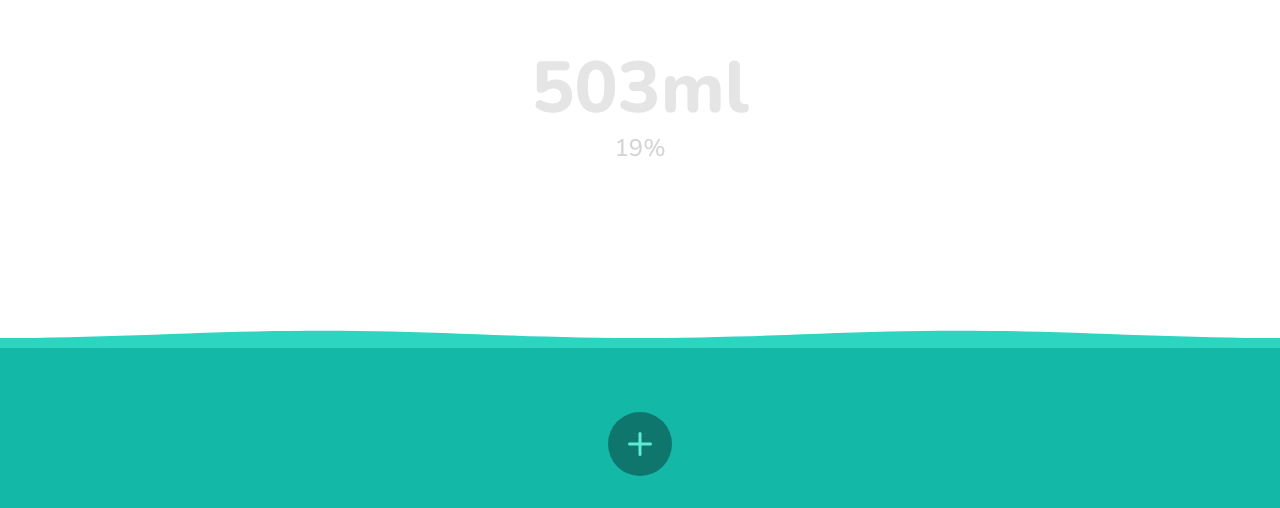
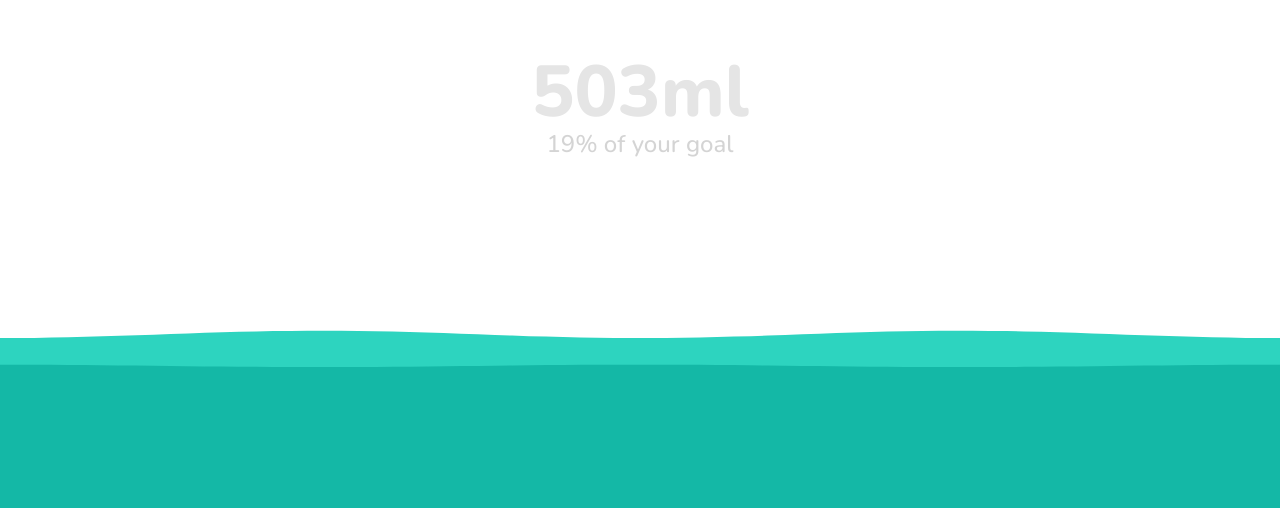
Before and after one commit to brantem/ngombe, a Next.js app: page / in a window 1280 px wide. Shown: the part 292-800 px from the top of the page. Built offline with nearby package versions, Linux system fonts and the light colour scheme.

Commit message:
add cool stuff

```diff
--- /dev/null
+++ b/src/lib/fonts.ts
@@ -0,0 +1,3 @@
+import { Nunito } from 'next/font/google';
+
+export const nunito = Nunito({ subsets: ['latin'], weight: ['500', '800'] });
--- a/src/pages/index.tsx
+++ b/src/pages/index.tsx
@@ -1,15 +1,13 @@
 import { useState, useEffect } from 'react';
-import { Nunito } from 'next/font/google';
 
+import * as fonts from 'lib/fonts';
 import { useCurrentHeight } from 'lib/hooks';
-
-const nunito = Nunito({ subsets: ['latin'], weight: ['500', '800'] });
 
 export default function Home() {
   const height = useCurrentHeight();
 
-  const [value, setValue] = useState(3350);
-  const [percentage, setPercentage] = useState(50);
+  const [value, setValue] = useState(0);
+  const [percentage, setPercentage] = useState(0);
 
   useEffect(() => {
     const id = setInterval(() => {
@@ -23,27 +21,55 @@ export default function Home() {
 
   return (
     <>
-      <main className={`h-full flex items-center justify-center relative ${nunito.className}`}>
+      <main className={`h-full relative ${fonts.nunito.className}`}>
+        <div className="grid grid-rows-5 w-full h-full">
           <div
-          className="absolute top-0 right-0 left-0 bg-white transition-all h-full max-h-[var(--height)] overflow-hidden wave"
-          style={
-            {
-              '--animation-play-state': percentage >= 100 ? 'stopped' : 'running',
-              '--height': 100 - Math.min(percentage, 100) + '%',
-            } as React.CSSProperties
-          }
+            className="bg-teal-100 wave h-[115%] z-40"
+            style={{
+              animationDelay: '-0.5s',
+              animationPlayState: percentage < 80 ? 'stopped' : 'running',
+            }}
+          />
+          <div
+            className="bg-teal-200 wave h-[115%] z-30"
+            style={{
+              animationDelay: '-1s',
+              animationPlayState: percentage < 60 ? 'stopped' : 'running',
+            }}
+          />
+          <div
+            className="bg-teal-300 wave h-[115%] z-20"
+            style={{
+              animationDelay: '-1.5s',
+              animationPlayState: percentage < 40 ? 'stopped' : 'running',
+            }}
+          />
+          <div
+            className="bg-teal-400 wave h-[115%] z-10"
+            style={{
+              animationDelay: '-2s',
+              animationPlayState: percentage < 20 ? 'stopped' : 'running',
+            }}
+          />
+          <div className="bg-teal-500" />
+        </div>
+
+        <div className="fixed inset-0 flex items-center justify-center z-[60] h-full w-full">
+          <div
+            className="absolute top-0 right-0 left-0 bg-white transition-all h-full wave"
+            style={{
+              animationPlayState: percentage >= 100 ? 'stopped' : 'running',
+              maxHeight: 100 - Math.min(percentage, 100) + '%',
+            }}
           >
             <div
               className="h-screen w-full text-center flex items-center justify-center flex-col"
-            style={
-              {
-                '--vh': height * 0.01 + 'px',
-                height: height > 0 ? 'calc(var(--vh, 1vh) * 100)' : '100vh',
-              } as React.CSSProperties
-            }
+              style={{
+                height: height > 0 ? `calc(var(${height * 0.01 + 'px'}, 1vh) * 100)` : '100vh', // safari
+              }}
             >
               <h1 className="text-7xl font-extrabold text-neutral-200">{value}ml</h1>
-            <p className="text-2xl mt-2 text-neutral-300">{percentage}%</p>
+              <p className="text-2xl text-neutral-300">{percentage}% of your goal</p>
             </div>
           </div>
 
@@ -51,15 +77,8 @@ export default function Home() {
             <h1 className="text-7xl font-extrabold text-teal-600">{value}ml</h1>
             <p className="text-2xl text-teal-500">{percentage}% of your goal</p>
           </div>
+        </div>
       </main>
-
-      <div className="fixed w-full bottom-[4vh] left-0 flex justify-center">
-        <button className="rounded-full h-16 w-16 bg-teal-700 text-teal-300 flex items-center justify-center">
-          <svg xmlns="http://www.w3.org/2000/svg" viewBox="0 0 20 20" fill="currentColor" className="w-10 h-10">
-            <path d="M10.75 4.75a.75.75 0 00-1.5 0v4.5h-4.5a.75.75 0 000 1.5h4.5v4.5a.75.75 0 001.5 0v-4.5h4.5a.75.75 0 000-1.5h-4.5v-4.5z" />
-          </svg>
-        </button>
-      </div>
     </>
   );
 }
--- a/src/styles/globals.css
+++ b/src/styles/globals.css
@@ -8,26 +8,11 @@ body,
   height: 100%;
 }
 
-main {
-  background: linear-gradient(to top,
-      theme(colors.teal.500),
-      theme(colors.teal.500) 20%,
-      theme(colors.teal.400) 20%,
-      theme(colors.teal.400) 40%,
-      theme(colors.teal.300) 40%,
-      theme(colors.teal.300) 60%,
-      theme(colors.teal.200) 60%,
-      theme(colors.teal.200) 80%,
-      theme(colors.teal.100) 80%,
-      theme(colors.teal.100))
-}
-
 .wave {
   animation-direction: alternate;
   animation-duration: 2.5s;
   animation-iteration-count: infinite;
   animation-name: wave;
-  animation-play-state: var(--animation-play-state);
   animation-timing-function: ease-in-out;
 }
 
--- a/tailwind.config.js
+++ b/tailwind.config.js
@@ -5,14 +5,6 @@ module.exports = {
     './src/components/**/*.{js,ts,jsx,tsx,mdx}',
     './src/app/**/*.{js,ts,jsx,tsx,mdx}',
   ],
-  theme: {
-    extend: {
-      backgroundImage: {
-        'gradient-radial': 'radial-gradient(var(--tw-gradient-stops))',
-        'gradient-conic':
-          'conic-gradient(from 180deg at 50% 50%, var(--tw-gradient-stops))',
-      },
-    },
-  },
+  theme: {},
   plugins: [],
-}
+};
```
Lines whose indentation alone changed are shown as unchanged.
